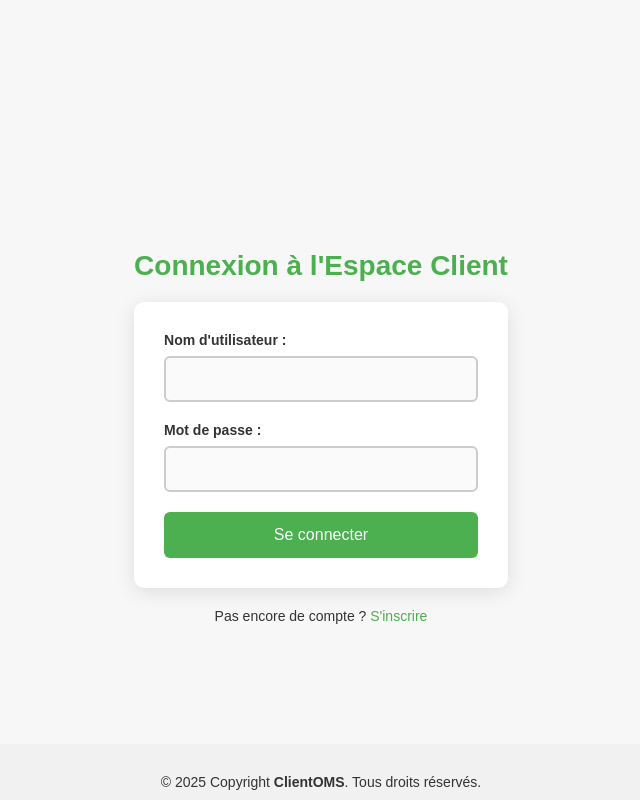
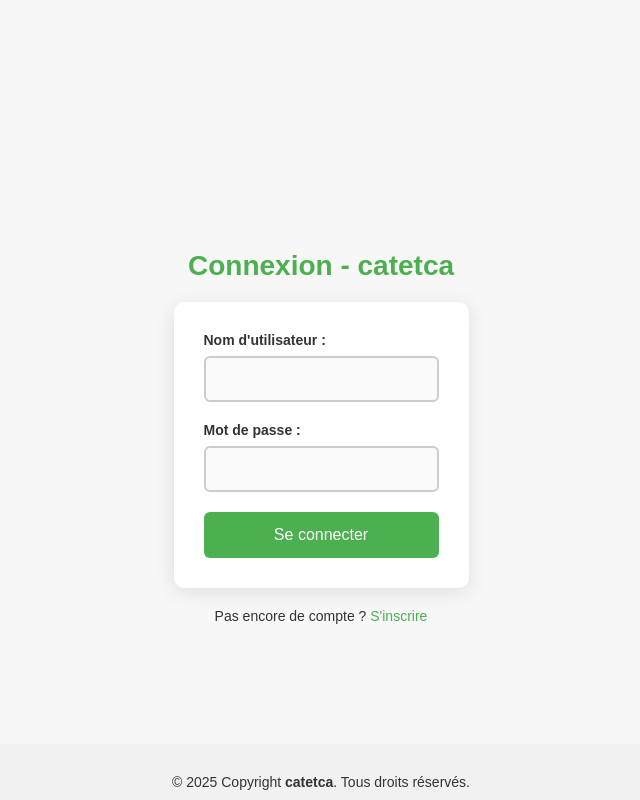
Before and after one commit to Echo-Host/clientoms, a Node server app: page / in a window 1280 px wide. Shown: the whole page, without its empty margins (319-959 px from the left). Run offline with Node 20, Linux system fonts and the light colour scheme.

Commit message:
catatata

```diff
--- a/config/config.json
+++ b/config/config.json
@@ -1,5 +1,5 @@
 {
-    "name": "ClientOMS",
+    "name": "catetca",
     "offers": [
         {
             "name": "Offer 1",
--- a/data/user.yml
+++ b/data/user.yml
@@ -1,3 +1,6 @@
 - username: testuser
   email: test@admin.com
   password: a
+- username: Sahran
+  email: sahran@gmail.com
+  password: "123"
--- a/views/login.ejs
+++ b/views/login.ejs
@@ -8,7 +8,7 @@
 </head>
 <body>
     <div class="login-container">
-        <h2>Connexion à l'Espace Client</h2>
+        <h2>Connexion - <%= name %></h2>
 
         <form action="/login" method="POST">
             <div>
--- a/views/register.ejs
+++ b/views/register.ejs
@@ -3,7 +3,7 @@
 <head>
     <meta charset="UTF-8">
     <meta name="viewport" content="width=device-width, initial-scale=1.0">
-    <title>Inscription - ClientOMS</title>
+    <title>Inscription - <%= name %></title>
     <link rel="stylesheet" href="/css/login.css">
 </head>
 <body>
```
